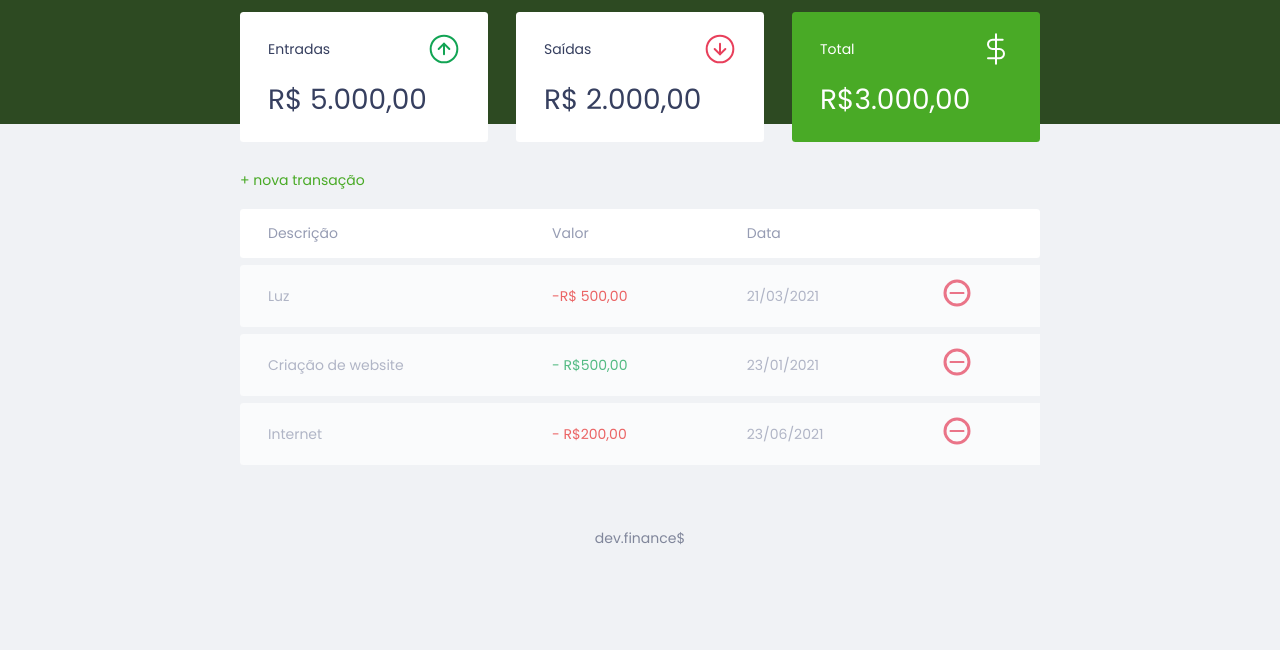
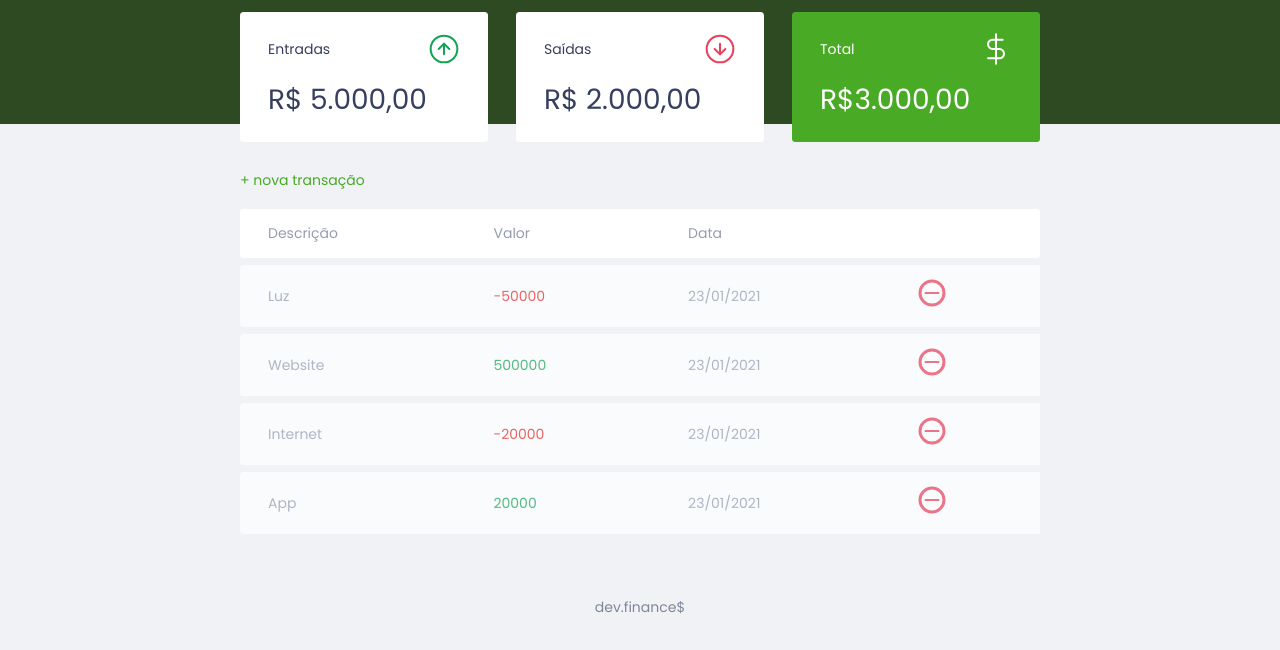
Before and after one commit to nycolexavier/Maratona-discover, a plain HTML site: page index.html in a window 1280 px wide. Shown: the part 74-724 px from the top of the page. Drawn offline with Linux system fonts and the light colour scheme.

Commit message:
remove tbody tr

```diff
--- a/index.html
+++ b/index.html
@@ -72,31 +72,6 @@
                     <!--linha-->
                 </thead>
                 <tbody>
-                    <tr>
-                        <!--linha-->
-                        <td class="descriptions" >Luz</td>
-                        <td class="expense">-R$ 500,00 </td>
-                        <td class="date"> 21/03/2021</td>
-                        <td>
-                            <img src="assets/minus.svg" alt="Remover transação">
-                        </td>
-                    </tr>
-                    <tr>
-                        <td class="descriptions">Criação de website</td>
-                        <td class="income">- R$500,00</td>
-                        <td class="date">23/01/2021</td>
-                        <td>
-                            <img src="./assets/minus.svg" alt="">
-                        </td>
-                    </tr>
-                    <tr>
-                        <td class="descriptions" >Internet</td>
-                        <td class="expense">- R$200,00</td>
-                        <td class="date">23/06/2021</td>
-                        <td>
-                            <img src="./assets/minus.svg" alt="">
-                        </td>
-                    </tr>
                 </tbody>
                 </thead>
             </table>
--- a/scripts.js
+++ b/scripts.js
@@ -37,6 +37,11 @@ const transactions = [
         description: 'Internet',
         amount: -20000,
         date: '23/01/2021'
+    },
+    {    id: 4,
+        description: 'App',
+        amount: 20000,
+        date: '23/01/2021',
     }
 ]
 
@@ -62,21 +67,25 @@ const Transaction = {
 // Substituir os dados do HTML com os dados do JS
 
 const DOM = {
-    transactionsContainer: document.querySelector('#data-table tbody')
+    transactionsContainer: document.querySelector('#data-table tbody'), //busquei no html
+
     addTransaction(transaction, index) {
         const tr = document.createElement('tr')
         tr.innerHTML = DOM.innerHTMLTransaction(transaction)
 
+        DOM.transactionsContainer.appendChild(tr)
 
     },
     innerHTMLTransaction(transaction) {
+        const CSSclass= transaction.amount > 0 ? "income" : "expense"
 
+        const amount = Utils.formatCurrency(transactions.amount)
 
         const html = `
         <tr>
             <!--linha-->
             <td class="descriptions" >${transaction.description}</td>
-            <td class="expense">${transaction.amount}</td>
+            <td class="${CSSclass}">${transaction.amount}</td>
             <td class="date">${transaction.date}</td>
             <td>
                 <img src="assets/minus.svg" alt="Remover transação">
@@ -89,4 +98,19 @@ const DOM = {
     }
 }
 
-DOM.addTransaction(transactions[0])
+const Utils = {
+    formatCurrency(value) {
+        const signal = Number(value) < 0 ? "-" : ""
+
+        value = String(value).replace(/\D/g, "")
+
+        value = Number (value) / 100
+
+        console.log(value)
+    }
+}
+
+
+transactions.forEach(function(transaction) {
+    DOM.addTransaction(transaction)
+} )
```
